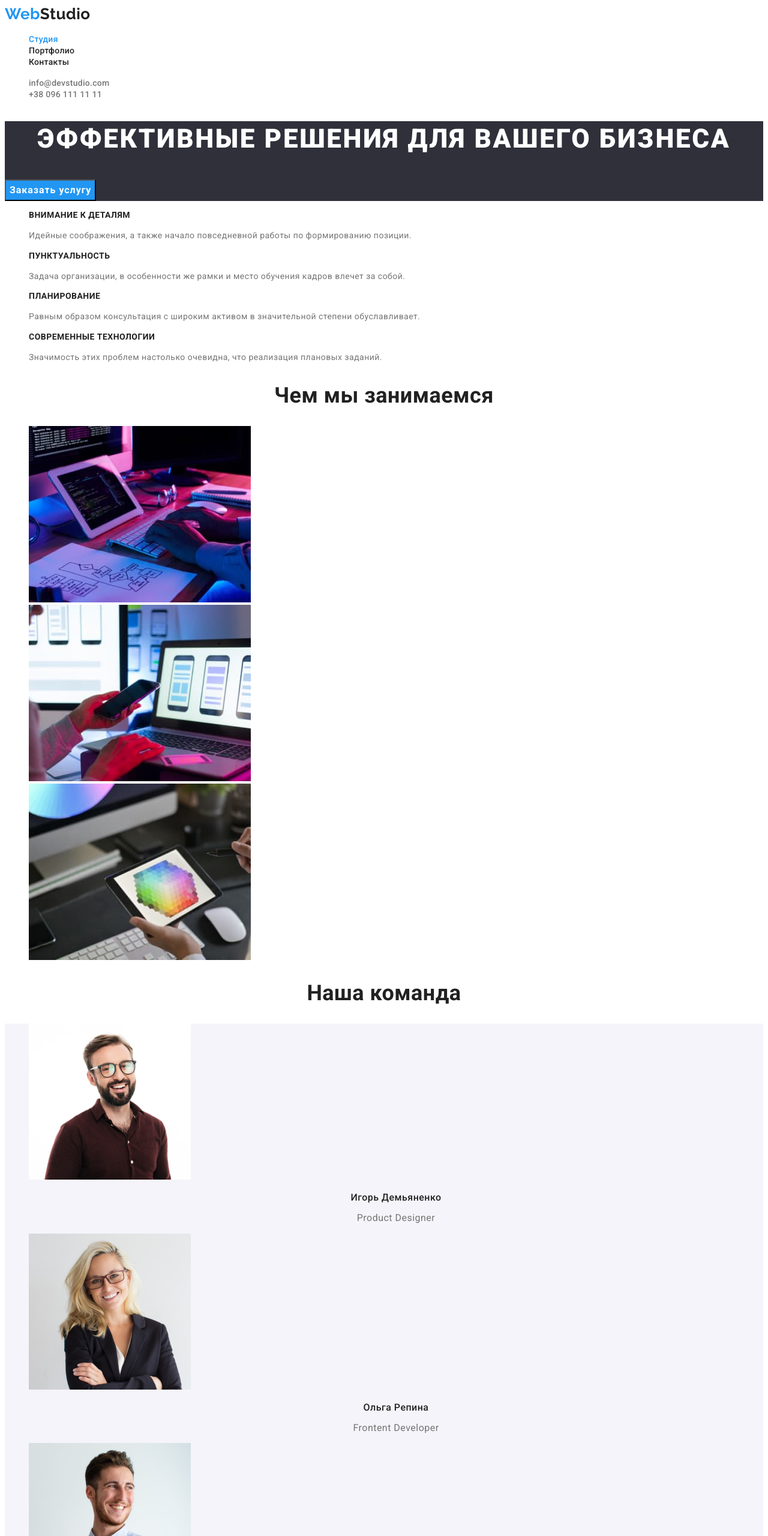
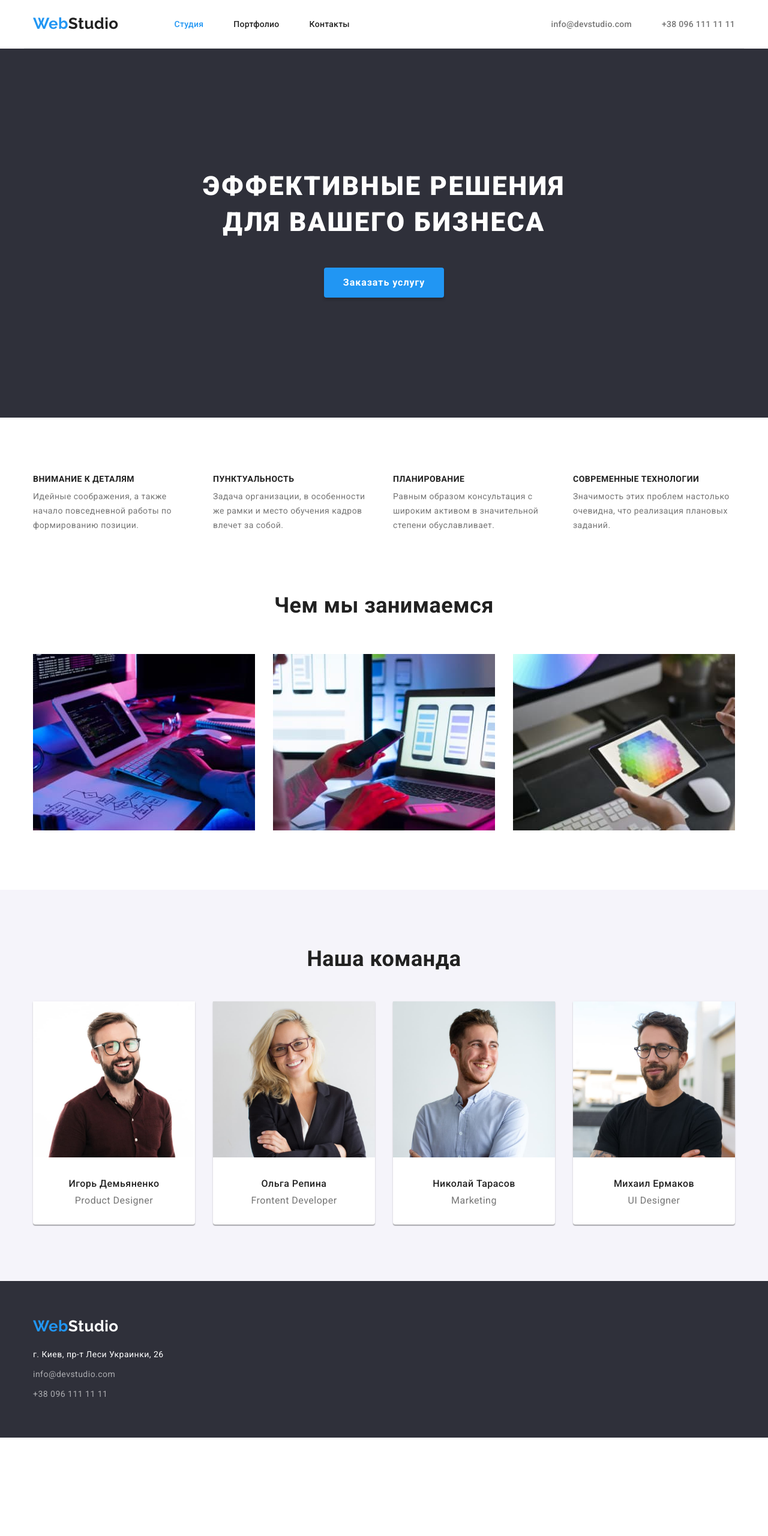
Before and after one commit to DmytroIII/goit-markup-hw-03, a plain HTML site: page index.html in a window 1280 px wide. Shown: the top 2560 px of the page at 60% size. After the commit the page ends 2396 px from the top, so only its background shows below. Drawn offline with nearby package versions, Linux system fonts and the light colour scheme.

Commit message:
send to homework

```diff
--- a/css/style.css
+++ b/css/style.css
@@ -1,4 +1,3 @@
-
 :root {
   --button-and-h1-color: #FFFFFF;
   --main-text-color: #757575;
@@ -8,7 +7,6 @@
   --background-our-team-color: #F5F4FA;
 }
 
-
 body {
     background-color: var(--main-white-color);
     color:var(main-text-color);
@@ -17,14 +15,27 @@ body {
     letter-spacing: 0.03em;
 }
 
+h1,h2,h3,h4,h5,h6,ul,li,p {
+    margin: 0;
+    padding: 0;
+}
 
-.logo{
+.container {
+  width:1200px;
+  padding-left: 15px;
+  padding-right: 15px;
+  margin:0 auto;
+}
+
+.logo {
     text-decoration: none;
     font-family: Raleway, sans-serif;
     font-weight: 700;
     line-height: 1.19;
     font-size: 26px;
+    margin: 24px 93px 25px 0;
 }
+
 
 .logo_web {
     color: var(--background-button-hover);
@@ -38,7 +49,6 @@ body {
     color: var(--button-and-h1-color);
 }
 
-
 .list {
     list-style: none;
 }
@@ -47,6 +57,15 @@ body {
     text-decoration: none;
 }
 
+.services {
+    display: flex;
+    margin-top: 60px;
+    margin-bottom: 94px;
+}
+
+.services > li:nth-child(-n + 2) {
+    margin-right: 30px;
+}
 
 .section_title {
     color:var(--small-text-color);
@@ -54,6 +73,7 @@ body {
     font-weight: 700;
     font-size: 14px;
     line-height: 1.14;
+    margin-bottom: 10px;
 }
 
 .main {
@@ -62,9 +82,10 @@ body {
     font-size: 44px;
     line-height: 1.36;
     font-style: normal;
-    text-align: center;
     font-weight: 900;
     letter-spacing: 0.06em;
+    max-width: 696px;
+    margin: 0 auto 45px auto;
 }
 
 .name {
@@ -73,6 +94,7 @@ body {
     line-height: 1.19;
     font-weight: 500;
     text-align: center;
+    margin-top: 30px;
 }
 
 .second {
@@ -81,6 +103,7 @@ body {
     text-align: center;
     text-transform: none;
     font-weight: 700;
+    margin-top: 0;
 }
 
 .contacts {
@@ -88,12 +111,33 @@ body {
     line-height: 1.7;
 }
 
+.site-contacts.top {
+  display: flex;
+  align-items: center;
+  margin-left:auto;
+}
+
+.site-contacts.bottom {
+  margin-top:20px;
+}
+
+.header-items {
+display: flex;
+border-bottom: 1px solid #ECECEC;
+}
+
+.our_team {
+    background-color: var(--background-our-team-color);
+    padding-top: 94px;
+    padding-bottom:94px;
+}
+
 .our_team p {
     font-size: 16px;
     line-height: 1.16;
     color: var(--main-text-color);
     text-align: center;
-
+    margin-bottom: 30px;
 }
 
 .site-contacts .map {
@@ -113,7 +157,22 @@ body {
     cursor: pointer;
     text-align: center;
     letter-spacing: 0.06em;
+    border-radius: 4px;
+    padding: 10px 32px;
+    box-shadow: 0px 4px 4px rgba(0, 0, 0, 0.15);
+    border-width: 0;
 }
+
+.menu {
+    display: flex;
+    justify-content: center;
+    margin-top: 94px;
+    margin-bottom: 50px;
+}
+.menu > li:not(last-child){
+    margin-right:8px;
+}
+
 
 .menu .button.active {
     background-color: var(--background-button-hover);
@@ -137,7 +196,6 @@ body {
     color: var(--button-and-h1-color);
 }
 
-
 .site-nav .link:hover,
 .site-nav .link:active,
 .site-nav .link:focus
@@ -153,6 +211,9 @@ body {
     line-height: 1.14;
 }
 
+.site-nav li {
+margin: auto 50px auto 0;
+}
 
 .site-nav .link.current {
     color: var(--background-button-hover);
@@ -162,9 +223,16 @@ body {
 
 .banner {
 background-color: var(--background-header-footer-color);
+padding-top: 200px;
+padding-bottom: 200px;
+text-align: center;
 }
 
 /* Contacts */
+
+.top-adress:first-child{
+  margin-right: 50px;
+}
 
 .top-adress a{
     font-size: 14px;
@@ -181,6 +249,9 @@ background-color: var(--background-header-footer-color);
     font-style: normal;
     color: rgba(255, 255, 255, 0.6);
 }
+.bottom-adress {
+    margin-top: 9px;
+}
 
 .site-contacts .link:hover,
 .site-contacts .map:hover {
@@ -189,17 +260,53 @@ background-color: var(--background-header-footer-color);
 
 /* Advantages */
 
+.container-nav,
+.container-nav ul{
+display: flex;
+}
+
+.advantages {
+    margin-top: 95px;
+    margin-bottom: 100px;
+}
+
 .advantages p {
     font-size: 14px;
     color: var(--main-text-color);
     line-height: 1.71;
 }
 
+.site-advantages {
+    display:flex;
+}
+
+.site-advantages li {
+    max-width: 270px;
+}
+
+.site-advantages > li:nth-child(-n + 3) {
+    margin-right: 30px;
+}
+
 /* Our team */
 
-.our-team {
+.team {
  background-color: var(--background-our-team-color);
+ display:flex;
+ margin-top: 50px;
+
 }
+
+.team-list:nth-child(-n + 3) {
+    margin-right: 30px;
+}
+
+.team-list {
+    background: #FFFFFF;
+    box-shadow: 0px 1px 3px rgba(0, 0, 0, 0.12), 0px 1px 1px rgba(0, 0, 0, 0.14), 0px 2px 1px rgba(0, 0, 0, 0.2);
+    border-radius: 0px 0px 4px 4px;
+}
+
 
 /* What we do */
 
@@ -209,6 +316,9 @@ font-weight: 700;
 font-size: 18px;
 line-height: 2;
 letter-spacing: 0.06em;
+margin-top:20px;
+margin-left: 24px;
+margin-bottom: 4px;
 }
 
 .portfolio-project p {
@@ -216,10 +326,33 @@ letter-spacing: 0.06em;
     font-size: 16px;
     line-height: 1.87;
     color: var(--main-text-color);
+    margin-left: 24px;
+    margin-bottom: 20px;
 }
 
-/* Footer */
+.portfolio-project {
+    display: flex;
+    flex-wrap: wrap;
+}
+
+.item {
+ width:370px;
+ margin-right: 30px;
+ margin-bottom: 30px;
+border: 1px solid #EEEEEE;
+}
+
+.item:nth-child(3n) {
+margin-right: 0;
+}
+
+.item:nth-last-child(-n + 3) {
+    margin-bottom: 94px;
+}
+
 
 .footer {
     background-color: var(--background-header-footer-color);
+    padding-top: 60px;
+    padding-bottom: 60px;
 }
--- a/index.html
+++ b/index.html
@@ -4,17 +4,18 @@
     <meta charset="UTF-8">
     <meta http-equiv="X-UA-Compatible" content="IE=edge">
     <meta name="viewport" content="width=device-width, initial-scale=1.0">
-    <link rel="stylesheet" href="./css/style.css"/>
     <link href="https://fonts.googleapis.com/css2?family=Raleway:wght@700&family=Roboto:wght@400;500;700;900&display=swap"
     rel="stylesheet">
+    <link rel="stylesheet" href="https://cdnjs.cloudflare.com/ajax/libs/modern-normalize/1.1.0/modern-normalize.min.css">
+    <link rel="stylesheet" href="./css/style.css" />
     <title>Главная</title>
 </head>
 <body>
     <!--Header-->
-    <header>
-<nav>
+    <header class="page-header">
+<div class="container header-items">
+<nav class="container-nav">
     <a href="./index.html" class="logo">
-
            <span class="logo_web">Web</span><span class="logo_studio_black ">Studio</span>
     </a>
     <ul class="site-nav list">
@@ -23,19 +24,23 @@
         <li><a href="#" class="link">Контакты</a></li>
     </ul>
 </nav>
-    <ul class="site-contacts list">
+    <ul class="site-contacts top list">
         <li class="top-adress"><a href="mailto:info@devstudio.com" class="link contacts">info@devstudio.com</a></li>
         <li class="top-adress"><a href="tel:+380961111111" class="link contacts">+38 096 111 11 11</a></li>
     </ul>
+</div>
     </header>
 <!--Main-->
     <main>
 <!--Banner-->
 <section class="banner">
+<div class="container">
             <h1 class="section_title main">Эффективные решения для вашего бизнеса</h1>
             <button class="button" type="button">Заказать услугу</button>
+</div>
 </section>
 <!--Advantages-->
+<div class="container">
     <section class="advantages">
         <ul class="site-advantages list">
             <li>
@@ -56,56 +61,66 @@
             </li>
         </ul>
     </section>
+</div>
 <!--What we do-->
         <section>
             <h2 class="section_title second">Чем мы занимаемся</h2>
+<div class="container">
+
             <ul class="services list">
                 <li><img src="./images/what_we_do_1.jpg" alt="Услуга 1" width="370" height="294"/></li>
                 <li><img src="./images/what_we_do_2.jpg" alt="Услуга 2" width="370" height="294"/></li>
                 <li><img src="./images/what_we_do_3.jpg" alt="Услуга 3" width="370" height="294"/></li>
             </ul>
+</div>
         </section>
 <!--Наша команда-->
         <section class="our_team">
             <h2 class="section_title second">Наша команда</h2>
-            <ul class="our-team list">
-                <li>
+<div class="container">
+            <div class="team">
+                <div class="team-list">
                         <img src="./images/product_designer.jpg" alt="Продуктовый дизайнер" width="270" height="260">
                         <h3 class="section_title name">Игорь Демьяненко</h3>
                         <p>Product Designer</p>
-                </li>
-                <li>
+                </div>
+                <div class="team-list">
                         <img src="./images/frontent_developer.jpg" alt="Фронтент разработчик" width="270" height="260"/>
                         <h3 class="section_title name">Ольга Репина</h3>
                         <p>Frontent Developer</p>
-                </li>
-                <li>
+                </div>
+                <div class="team-list">
                         <img src="./images/marketing.jpg" alt="Маркетолог" width="270" height="260"/>
                         <h3 class="section_title name">Николай Тарасов</h3>
                         <p>Marketing</p>
-                </li>
-                <li>
+                </div>
+                <div class="team-list">
                         <img src="./images/ui_designer.jpg" alt="ЮА дизайнер" width="270" height="260"/>
                         <h3 class="section_title name">Михаил Ермаков</h3>
                         <p>UI Designer</p>
-                </li>
-            </ul>
+                </div>
+            </div>
+</div>
         </section>
 
 </main>
 <!-- Footer-->
 <footer class="footer">
+    <div class="container">
         <a href="./index.html" class="logo">
-
             <span class="logo_web">Web</span><span class="logo_studio_white">Studio</span>
         </a>
         <address>
-<ul class="site-contacts list">
-    <li><a href="https://www.google.com/maps/place/%D0%B1%D1%83%D0%BB.+%D0%9B%D0%B5%D1%81%D0%B8+%D0%A3%D0%BA%D1%80%D0%B0%D0%B8%D0%BD%D0%BA%D0%B8,+26,+%D0%9A%D0%B8%D0%B5%D0%B2,+02000/@50.4265841,30.5361971,17z/data=!3m1!4b1!4m5!3m4!1s0x40d4cf0e033ecbe9:0x57a4dffefec77da0!8m2!3d50.4265807!4d30.5383858" target="_blank" class="map">г. Киев, пр-т Леси Украинки, 26</a></li>
-    <li class="bottom-adress"><a href="mailto:info@devstudio.com" class="link contacts">info@devstudio.com</a></li>
+            <ul class="site-contacts bottom list">
+                <li><a href="https://www.google.com/maps/place/%D0%B1%D1%83%D0%BB.+%D0%9B%D0%B5%D1%81%D0%B8+%D0%A3%D0%BA%D1%80%D0%B0%D0%B8%D0%BD%D0%BA%D0%B8,+26,+%D0%9A%D0%B8%D0%B5%D0%B2,+02000/@50.4265841,30.5361971,17z/data=!3m1!4b1!4m5!3m4!1s0x40d4cf0e033ecbe9:0x57a4dffefec77da0!8m2!3d50.4265807!4d30.5383858"
+                        target="_blank" class="map">г. Киев, пр-т Леси Украинки, 26</a></li>
+                <li class="bottom-adress"><a href="mailto:info@devstudio.com"
+                        class="link contacts">info@devstudio.com</a>
+                </li>
                 <li class="bottom-adress"><a href="tel:+380961111111" class="link contacts">+38 096 111 11 11</a></li>
             </ul>
         </address>
+    </div>
 </footer>
 </body>
 </html>
```
Also changed, not shown: portfolio.html (+33 -38 lines). Lines whose indentation alone changed are shown as unchanged.
